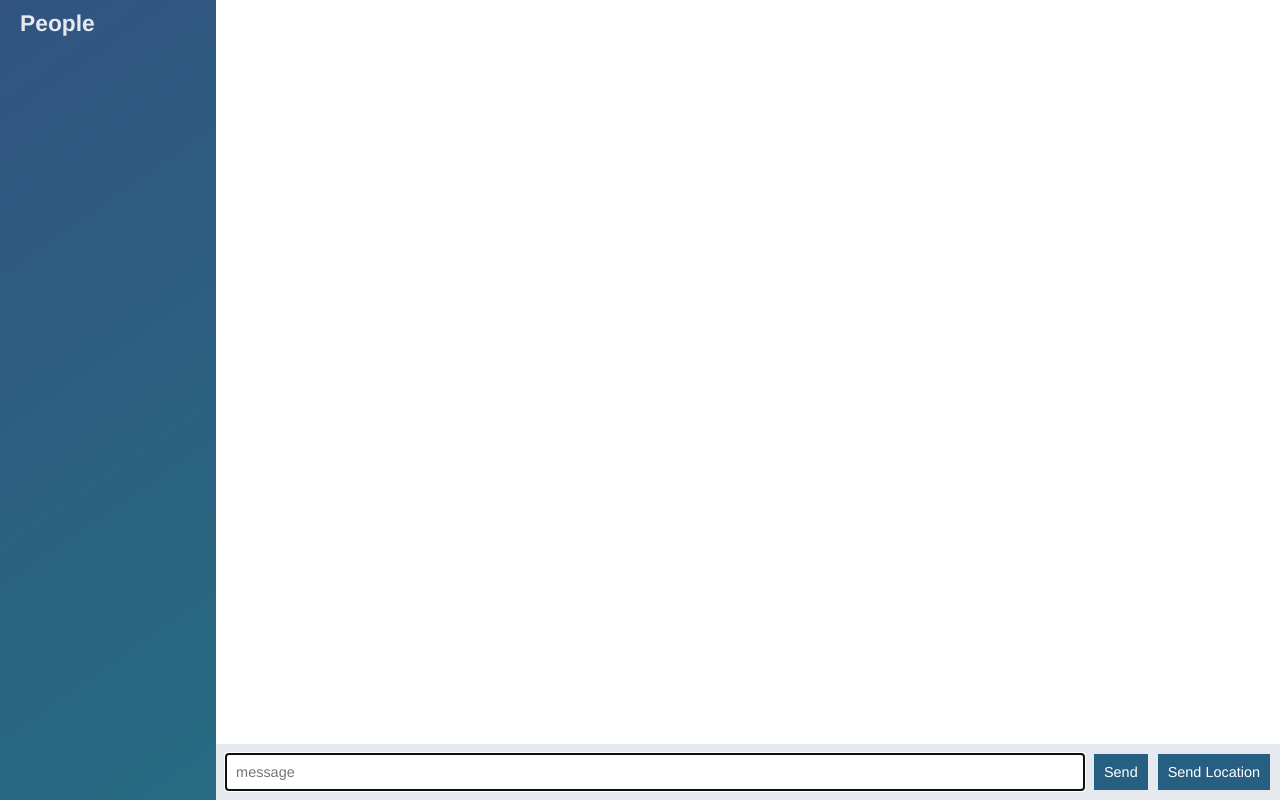
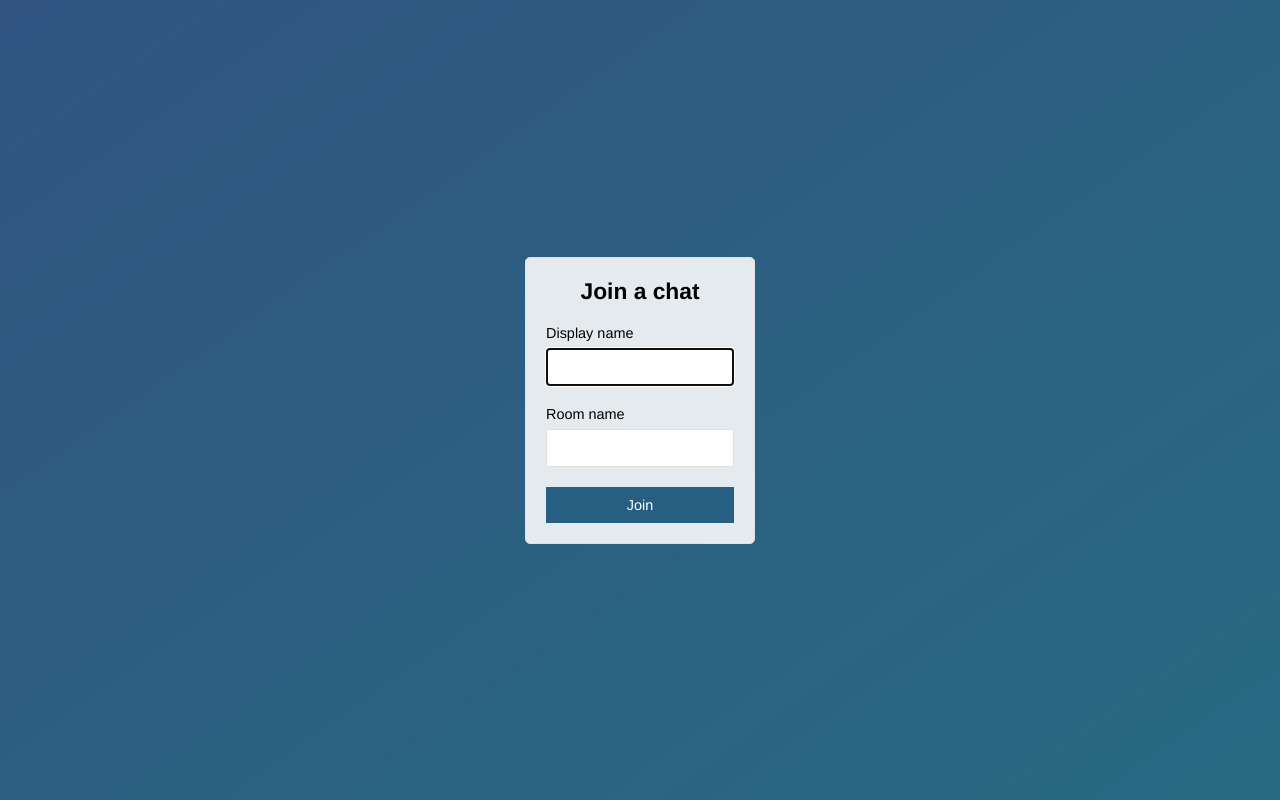
Before and after one commit to suhailakhtar039/chat-app, a website: page public/index.html in a window 1280 px wide. Drawn offline with nearby package versions, Linux system fonts and the light colour scheme; no server answers.

Commit message:
add join page to index.html

```diff
--- a/public/index.html
+++ b/public/index.html
@@ -2,56 +2,28 @@
 <html>
 <head>
 	<meta charset="utf-8">
+	<meta name="viewport" content="width=device-width, initial-scale=1, user-scalable=no">
 	<link rel="stylesheet" type="text/css" href="/css/styles.css">
+	<title>Join | ChatApp</title>
 </head>
-<body class="chat">
-	<div class="chat__sidebar">
-		<h3>People</h3>
-		<div id="users"></div>
+<body class="centered-form">
+	<div class="centered-form__form">
+		<form action="/chat.html">
+			<div class="form-field">
+				<h3>Join a chat</h3>
+			</div>
+			<div class="form-field">
+				<label>Display name</label>
+				<input type="text" name="name" autofocus>
+			</div>
+			<div class="form-field">
+				<label>Room name</label>
+				<input type="text" name="room">
+			</div>
+			<div class="form-field">
+				<button>Join</button>
+			</div>
+		</form>
 	</div>
-
-	<div class="chat__main">
-		<ol class="chat__messages" id="messages"></ol>
-		<div class="chat__footer">
-			<form id="message-form">
-				<input type="text" name="message" placeholder="message" autofocus autocomplete="off">
-				<button>Send</button>
-			</form>
-			<button id="send-location">Send Location</button>
-		</div>
-	</div>
-
-	<script id="message-template" type="text/template">
-		<li class="message">
-			<div class="message__title">
-				<h4>{{from}}</h4>
-				<span>{{createdAt}}</span>
-			</div>
-			<div class="message__body">
-				<p>{{text}}</p>
-			</div>
-		</li>
-	</script>
-
-	<script id="location-message-template" type="text/template">
-		<li class="message">
-			<div class="message__title">
-				<h4>{{from}}</h4>
-				<span>{{createdAt}}</span>
-			</div>
-			<div class="message__body">
-				<a href="{{url}}" target="_blank">My current location</a>
-			</div>
-		</li>
-	</script>
-
-	<script src="/socket.io/socket.io.js"></script>
-	<script
-	  src="https://code.jquery.com/jquery-3.3.1.min.js"
-	  integrity="sha256-FgpCb/KJQlLNfOu91ta32o/NMZxltwRo8QtmkMRdAu8="
-	  crossorigin="anonymous"></script>
-	 <script src="/js/lib/moment.js"></script>
-	 <script src="/js/lib/mustache.js"></script>
-	<script src="/js/index.js"></script>
 </body>
 </html>
```
Also changed, not shown: public/chat.html (added, +59 -0 lines), public/js/chat.js (renamed from public/js/index.js).
